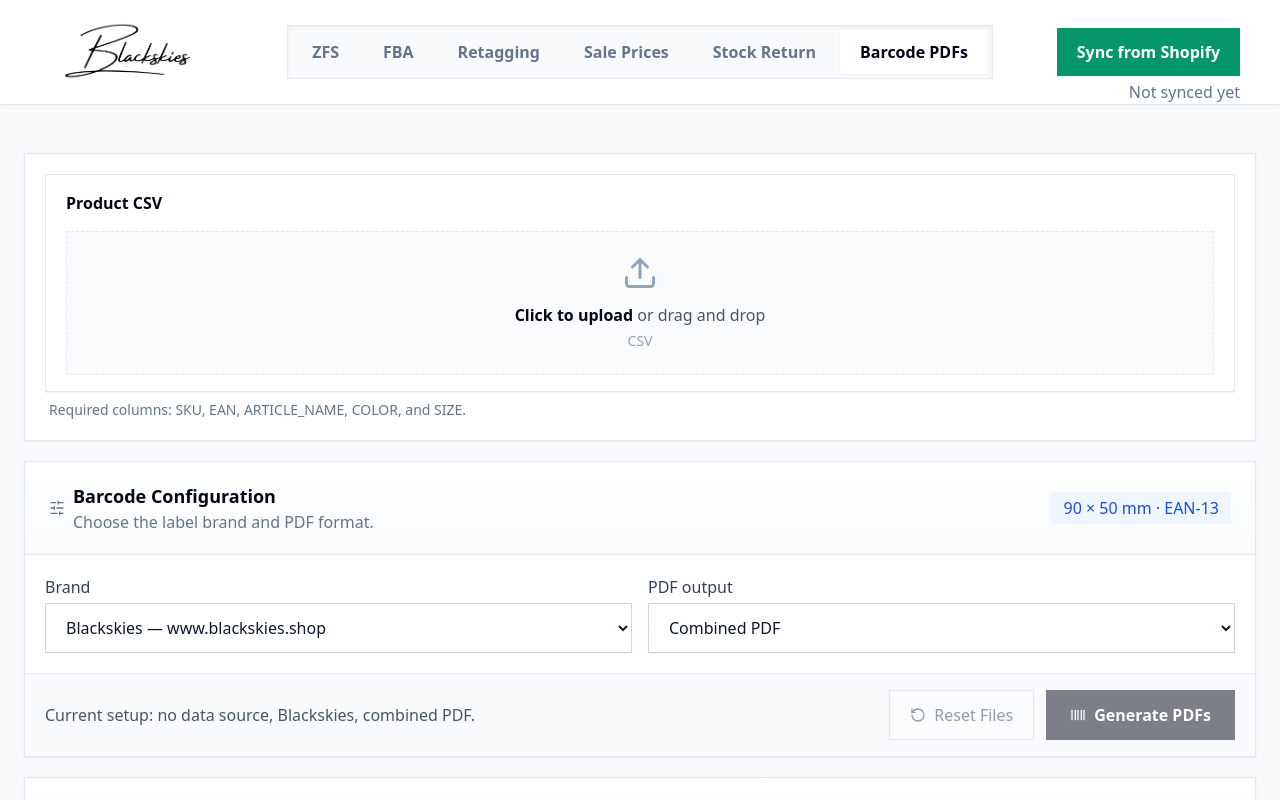
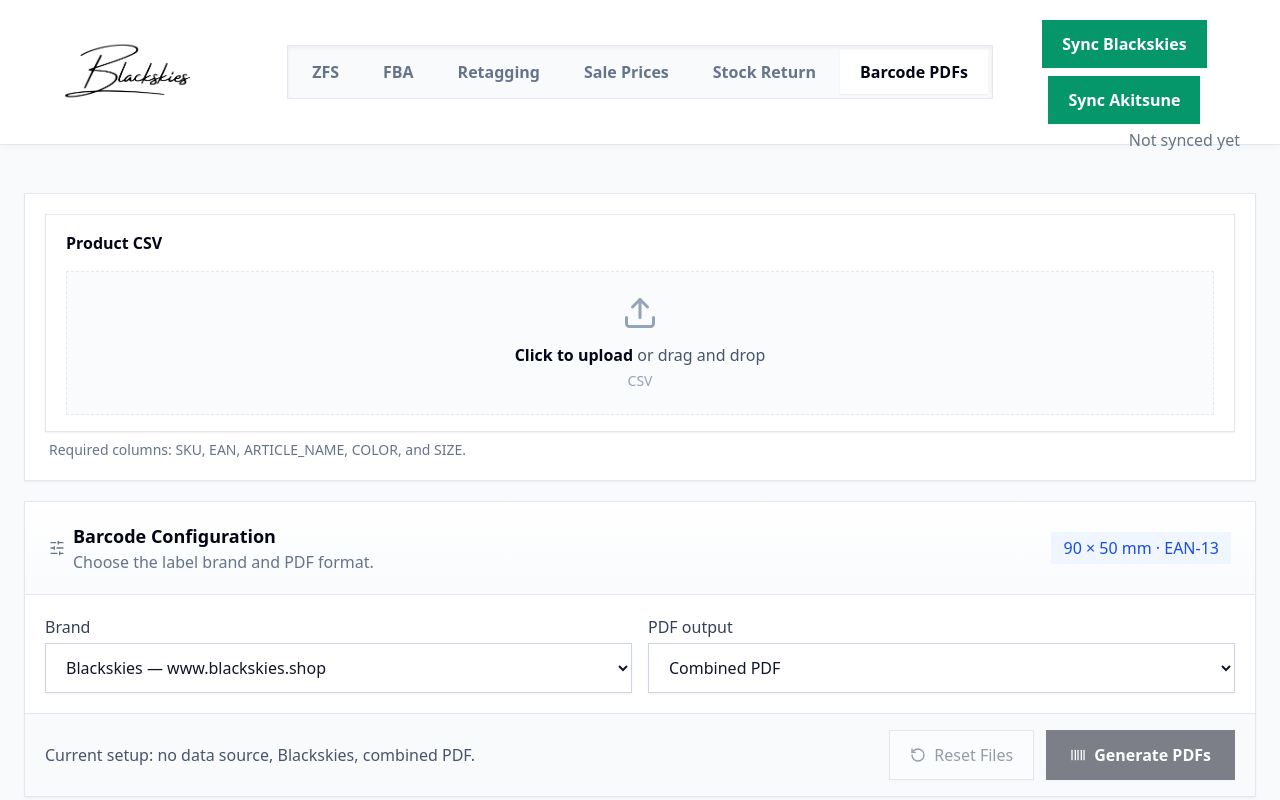
Before and after one commit to pradhankukiran/blackskies-inventory, a React (Vite) app: page /barcodes in a window 1280 px wide. Shown: the top 800 px of the page. Built offline with nearby package versions, Linux system fonts and the light colour scheme.

Commit message:
Split barcode sync by Shopify vendor

```diff
--- a/src/components/BarcodePdfTool.tsx
+++ b/src/components/BarcodePdfTool.tsx
@@ -11,7 +11,7 @@ import { FileUploadSection } from "@/components/FileUploadSection";
 import { Alert, AlertDescription, AlertTitle } from "@/components/ui/alert";
 import { Pagination } from "@/components/ui/pagination";
 import { usePagination } from "@/hooks/usePagination";
-import { BarcodeCsvResult } from "@/types/barcode";
+import { BarcodeBrand, BarcodeCsvResult } from "@/types/barcode";
 import type {
   BarcodePdfBrand,
   BarcodePdfOutputMode,
@@ -25,6 +25,7 @@ const PREVIEW_PAGE_SIZE = 50;
 
 interface BarcodePdfToolProps {
   shopifyResult: BarcodeCsvResult | null;
+  shopifyBrand: BarcodeBrand | null;
   shopifyError: string | null;
   isShopifySyncing: boolean;
   onCsvSourceActiveChange: (active: boolean) => void;
@@ -33,6 +34,7 @@ interface BarcodePdfToolProps {
 
 export const BarcodePdfTool: React.FC<BarcodePdfToolProps> = ({
   shopifyResult,
+  shopifyBrand,
   shopifyError,
   isShopifySyncing,
   onCsvSourceActiveChange,
@@ -110,6 +112,7 @@ export const BarcodePdfTool: React.FC<BarcodePdfToolProps> = ({
             ? "No Shopify product variants are available for preview."
             : "Upload a CSV or sync from Shopify to preview barcode labels.";
   const activeResult = csvFile ? csvResult : shopifyResult;
+  const activeBrand = csvFile || !shopifyBrand ? brand : shopifyBrand;
   const previewRows = activeResult?.rows ?? [];
   const readyLabelCount = activeResult?.summary.readyRows ?? 0;
   const { currentPage, totalPages, paginatedItems, goToPage } = usePagination(
@@ -121,7 +124,7 @@ export const BarcodePdfTool: React.FC<BarcodePdfToolProps> = ({
     if (previewRows.length) goToPage(1);
   }, [activeResult, goToPage, previewRows.length]);
 
-  const selectedBrand = brand === "blackskies" ? "Blackskies" : "Akitsune";
+  const selectedBrand = activeBrand === "blackskies" ? "Blackskies" : "Akitsune";
   const selectedSource = csvFile
     ? "CSV upload"
     : shopifyResult || isShopifySyncing
@@ -134,7 +137,7 @@ export const BarcodePdfTool: React.FC<BarcodePdfToolProps> = ({
     setGenerationProgress(null);
     setGenerationError(null);
     setGenerationSuccess(null);
-  }, [activeResult, brand, outputMode]);
+  }, [activeBrand, activeResult, outputMode]);
 
   const handleGenerate = async () => {
     if (!activeResult || isGenerating) return;
@@ -150,7 +153,7 @@ export const BarcodePdfTool: React.FC<BarcodePdfToolProps> = ({
       );
       const download = await generateBarcodePdfDownload({
         rows: activeResult.rows,
-        brand,
+        brand: activeBrand,
         outputMode,
         onProgress: setGenerationProgress,
       });
@@ -233,11 +236,13 @@ export const BarcodePdfTool: React.FC<BarcodePdfToolProps> = ({
 
         <div className="grid gap-4 p-5 md:grid-cols-2">
           <label className="block">
-            <span className="text-base font-medium text-slate-700">Brand</span>
+            <span className="text-base font-medium text-slate-700">
+              Brand{shopifyBrand && !csvFile ? " (from Shopify)" : ""}
+            </span>
             <select
-              value={brand}
+              value={activeBrand}
               onChange={(event) => setBrand(event.target.value as BarcodePdfBrand)}
-              disabled={isGenerating}
+              disabled={isGenerating || isShopifySyncing || Boolean(shopifyResult && !csvFile)}
               className="ops-input mt-1 w-full"
             >
               <option value="blackskies">Blackskies — www.blackskies.shop</option>
--- a/src/components/IntegratedStockParser.tsx
+++ b/src/components/IntegratedStockParser.tsx
@@ -45,6 +45,7 @@ import { ZalandoSalePriceTool } from "./ZalandoSalePriceTool";
 import { StockReturnTool } from "./StockReturnTool";
 import { BarcodePdfTool } from "./BarcodePdfTool";
 import {
+  BarcodeBrand,
   BarcodeCsvResult,
   ShopifyBarcodeApiError,
   ShopifyBarcodeApiResponse,
@@ -602,6 +603,11 @@ const shopifySyncModuleLabels: Record<ShopifySyncModule, string> = {
   barcodes: 'Barcode PDFs',
 };
 
+const barcodeBrandLabels: Record<BarcodeBrand, string> = {
+  blackskies: 'Blackskies',
+  akitsune: 'Akitsune',
+};
+
 const readShopifySyncMeta = (...keys: string[]): ShopifySyncMeta | null => {
   for (const key of keys) {
     try {
@@ -745,6 +751,7 @@ const IntegratedStockParser: React.FC = () => {
   const [isStockReturnShopifyStockLoading, setIsStockReturnShopifyStockLoading] = useState(true);
   const [stockReturnShopifySyncError, setStockReturnShopifySyncError] = useState<string | null>(null);
   const [barcodeShopifyResult, setBarcodeShopifyResult] = useState<BarcodeCsvResult | null>(null);
+  const [barcodeShopifyBrand, setBarcodeShopifyBrand] = useState<BarcodeBrand | null>(null);
   const [barcodeShopifySyncedAt, setBarcodeShopifySyncedAt] = useState<string | null>(null);
   const [barcodeShopifySyncError, setBarcodeShopifySyncError] = useState<string | null>(null);
   const [barcodeCsvSourceActive, setBarcodeCsvSourceActive] = useState(false);
@@ -804,6 +811,7 @@ const IntegratedStockParser: React.FC = () => {
   const [zfsTrendFactor, setZfsTrendFactor] = useState(0);
 
   const [syncingShopifyModule, setSyncingShopifyModule] = useState<ShopifySyncModule | null>(null);
+  const [syncingBarcodeBrand, setSyncingBarcodeBrand] = useState<BarcodeBrand | null>(null);
   const isShopifySyncing = syncingShopifyModule !== null;
   const [zfsShopifySyncMeta, setZfsShopifySyncMeta] = useState<ShopifySyncMeta | null>(() =>
     readShopifySyncMeta(ZFS_SHOPIFY_SYNC_META_KEY, LEGACY_SHOPIFY_SYNC_META_KEY)
@@ -823,7 +831,9 @@ const IntegratedStockParser: React.FC = () => {
         : null;
   const shopifySyncStatusModule = syncingShopifyModule ?? currentShopifySyncModule;
   const shopifySyncStatusLabel = shopifySyncStatusModule === 'barcodes'
-    ? 'Fetching Shopify barcode products'
+    ? syncingBarcodeBrand
+      ? `Fetching ${barcodeBrandLabels[syncingBarcodeBrand]} barcode products`
+      : 'Fetching Shopify barcode products'
     : shopifySyncStatusModule
       ? `Fetching Shopify stock for ${shopifySyncModuleLabels[shopifySyncStatusModule]}`
       : 'Fetching Shopify stock';
@@ -833,7 +843,7 @@ const IntegratedStockParser: React.FC = () => {
       ? barcodeCsvSourceActive
         ? 'CSV source active · reset files to sync Shopify'
         : barcodeShopifySyncedAt && barcodeShopifyResult
-          ? `Last synced ${timeAgo(barcodeShopifySyncedAt)} · ${barcodeShopifyResult.summary.readyRows.toLocaleString()} labels ready`
+          ? `${barcodeShopifyBrand ? `${barcodeBrandLabels[barcodeShopifyBrand]} · ` : ''}Last synced ${timeAgo(barcodeShopifySyncedAt)} · ${barcodeShopifyResult.summary.readyRows.toLocaleString()} labels ready`
           : 'Not synced yet'
       : activeStockShopifySyncMeta
         ? `Last synced ${timeAgo(activeStockShopifySyncMeta.lastSyncedAt)} · ${activeStockShopifySyncMeta.internalCount.toLocaleString()} stock rows`
@@ -860,6 +870,7 @@ const IntegratedStockParser: React.FC = () => {
 
   const clearBarcodeShopifyData = useCallback(() => {
     setBarcodeShopifyResult(null);
+    setBarcodeShopifyBrand(null);
     setBarcodeShopifySyncedAt(null);
     setBarcodeShopifySyncError(null);
   }, []);
@@ -871,15 +882,16 @@ const IntegratedStockParser: React.FC = () => {
     }
   }, [files.internal, files.skuEanMapper, filesLoaded, zfsShopifySyncMeta]);
 
-  const handleShopifySync = async () => {
+  const handleShopifySync = async (barcodeBrand?: BarcodeBrand) => {
     if (!currentShopifySyncModule) return;
 
     const syncTarget = currentShopifySyncModule;
-    if (syncTarget === 'barcodes' && barcodeCsvSourceActive) return;
+    if (syncTarget === 'barcodes' && (!barcodeBrand || barcodeCsvSourceActive)) return;
 
     setSyncingShopifyModule(syncTarget);
+    setSyncingBarcodeBrand(syncTarget === 'barcodes' ? barcodeBrand ?? null : null);
     if (syncTarget === 'barcodes') {
-      setBarcodeShopifySyncError(null);
+      clearBarcodeShopifyData();
     } else if (syncTarget === 'stock-return') {
       setStockReturnShopifySyncError(null);
     } else if (syncTarget === 'retagging') {
@@ -889,7 +901,8 @@ const IntegratedStockParser: React.FC = () => {
     }
     try {
       if (syncTarget === 'barcodes') {
-        const response = await fetch('/api/shopify/barcodes', {
+        const requestedBrand = barcodeBrand!;
+        const response = await fetch(`/api/shopify/barcodes?brand=${requestedBrand}`, {
           method: 'GET',
           headers: { Accept: 'application/json' },
           cache: 'no-store',
@@ -916,7 +929,11 @@ const IntegratedStockParser: React.FC = () => {
         }
 
         const barcodeResponse = body as ShopifyBarcodeApiResponse;
+        if (barcodeResponse.brand !== requestedBrand) {
+          throw new Error('Shopify returned barcode products for the wrong brand.');
+        }
         setBarcodeShopifyResult(processShopifyBarcodeRows(barcodeResponse.rows));
+        setBarcodeShopifyBrand(requestedBrand);
         setBarcodeShopifySyncedAt(
           typeof barcodeResponse.syncedAt === 'string'
             ? barcodeResponse.syncedAt
@@ -1011,6 +1028,7 @@ const IntegratedStockParser: React.FC = () => {
       }
     } finally {
       setSyncingShopifyModule(null);
+      setSyncingBarcodeBrand(null);
     }
   };
 
@@ -1735,23 +1753,44 @@ const IntegratedStockParser: React.FC = () => {
             <div className="flex flex-wrap items-center justify-center gap-3 xl:justify-self-end">
               {canSyncShopify && (
                 <div className="relative">
+                  {currentShopifySyncModule === 'barcodes' ? (
+                    <div className="flex flex-wrap justify-center gap-2">
+                      {(['blackskies', 'akitsune'] as const).map((barcodeBrand) => (
                         <button
-                    onClick={handleShopifySync}
+                          key={barcodeBrand}
+                          type="button"
+                          onClick={() => handleShopifySync(barcodeBrand)}
                           disabled={shopifySyncDisabled}
                           className="inline-flex items-center gap-2 whitespace-nowrap bg-emerald-600 px-5 py-3 text-base font-semibold text-white shadow-sm transition-all hover:bg-emerald-700 hover:shadow disabled:cursor-not-allowed disabled:opacity-50 disabled:hover:bg-emerald-600 disabled:hover:shadow-sm"
                           title={
-                      currentShopifySyncModule === 'barcodes'
-                        ? barcodeCsvSourceActive
+                            barcodeCsvSourceActive
                               ? 'Reset the uploaded CSV before syncing barcode data from Shopify'
-                          : 'Pull barcode product data directly from Shopify'
-                        : 'Pull Internal Stocks and SKU/EAN data directly from Shopify'
-                    }
+                              : `Pull only ${barcodeBrandLabels[barcodeBrand]} barcode products from Shopify`
+                          }
+                        >
+                          {syncingBarcodeBrand === barcodeBrand && (
+                            <Loader2 className="h-5 w-5 animate-spin" />
+                          )}
+                          {syncingBarcodeBrand === barcodeBrand
+                            ? `Syncing ${barcodeBrandLabels[barcodeBrand]}...`
+                            : `Sync ${barcodeBrandLabels[barcodeBrand]}`}
+                        </button>
+                      ))}
+                    </div>
+                  ) : (
+                    <button
+                      type="button"
+                      onClick={() => handleShopifySync()}
+                      disabled={shopifySyncDisabled}
+                      className="inline-flex items-center gap-2 whitespace-nowrap bg-emerald-600 px-5 py-3 text-base font-semibold text-white shadow-sm transition-all hover:bg-emerald-700 hover:shadow disabled:cursor-not-allowed disabled:opacity-50 disabled:hover:bg-emerald-600 disabled:hover:shadow-sm"
+                      title="Pull Internal Stocks and SKU/EAN data directly from Shopify"
                     >
                       {isShopifySyncing && (
                         <Loader2 className="h-5 w-5 animate-spin" />
                       )}
                       {isShopifySyncing ? 'Syncing Shopify...' : 'Sync from Shopify'}
                     </button>
+                  )}
                   <span
                     className={`absolute right-0 top-full mt-1 whitespace-nowrap text-base ${
                       isShopifySyncing ? "font-medium text-emerald-700" : "text-slate-500"
@@ -1919,6 +1958,7 @@ const IntegratedStockParser: React.FC = () => {
               <Route path="/barcodes" element={
               <BarcodePdfTool
                 shopifyResult={barcodeShopifyResult}
+                shopifyBrand={barcodeShopifyBrand ?? syncingBarcodeBrand}
                 shopifyError={barcodeShopifySyncError}
                 isShopifySyncing={syncingShopifyModule === 'barcodes'}
                 onCsvSourceActiveChange={setBarcodeCsvSourceActive}
--- a/src/types/barcode.ts
+++ b/src/types/barcode.ts
@@ -1,3 +1,5 @@
+export type BarcodeBrand = "blackskies" | "akitsune";
+
 export type BarcodeLabelRowStatus = "ready" | "invalid" | "duplicate";
 
 export interface BarcodeLabelRow {
@@ -34,6 +36,7 @@ export interface ShopifyBarcodeSourceRow {
 }
 
 export interface ShopifyBarcodeApiResponse {
+  brand: BarcodeBrand;
   syncedAt: string;
   count: number;
   rows: ShopifyBarcodeSourceRow[];
--- a/src/utils/exporters/barcodePdfExporter.ts
+++ b/src/utils/exporters/barcodePdfExporter.ts
@@ -1,8 +1,8 @@
 import JSZip from "jszip";
 import { jsPDF } from "jspdf";
-import { BarcodeLabelRow } from "@/types/barcode";
+import type { BarcodeBrand, BarcodeLabelRow } from "@/types/barcode";
 
-export type BarcodePdfBrand = "blackskies" | "akitsune";
+export type BarcodePdfBrand = BarcodeBrand;
 export type BarcodePdfOutputMode = "combined" | "individual";
 
 export interface BarcodePdfProgress {
```
Also changed, not shown: api/shopify/barcodes.logic.ts (+28 -0 lines), api/shopify/barcodes.ts (+15 -1 lines), 1 other file (tests, documents, lock files or other folders). Lines whose indentation alone changed are shown as unchanged.
